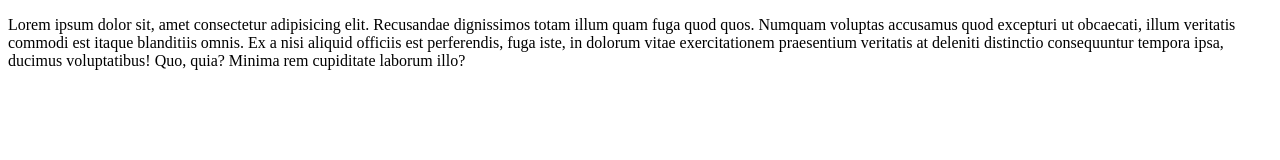
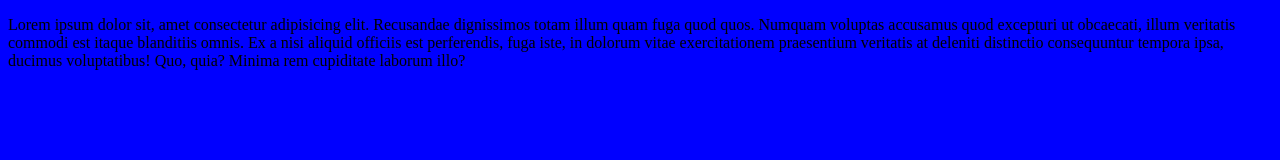
Before and after one commit to gupta-karan1/javascript-challenges-beginner, a plain HTML site: page Lab8_exercises/Exercise3/index.html in a window 1280 px wide. Both pictures are taken after a click on the element 640 px from the left and 43 px from the top of the page. Drawn offline with Linux system fonts and the light colour scheme.

Commit message:
lab done

```diff
--- a/Lab8_exercises/Exercise3/index.html
+++ b/Lab8_exercises/Exercise3/index.html
@@ -6,17 +6,20 @@
     <meta name="viewport" content="width=device-width, initial-scale=1.0">
     <title>Document</title>
 </head>
-<body id="body" onclick="whiteBgColor();">
-    <p id="para" onclick="bgColor();">Lorem ipsum dolor sit, amet consectetur adipisicing elit. Recusandae dignissimos totam illum quam fuga quod quos. Numquam voluptas accusamus quod excepturi ut obcaecati, illum veritatis commodi est itaque blanditiis omnis.
+<body>
+    <p id="para" onclick="backColor();">Lorem ipsum dolor sit, amet consectetur adipisicing elit. Recusandae dignissimos totam illum quam fuga quod quos. Numquam voluptas accusamus quod excepturi ut obcaecati, illum veritatis commodi est itaque blanditiis omnis.
     Ex a nisi aliquid officiis est perferendis, fuga iste, in dolorum vitae exercitationem praesentium veritatis at deleniti distinctio consequuntur tempora ipsa, ducimus voluptatibus! Quo, quia? Minima rem cupiditate laborum illo?</p>
     <script>
-        // const paraText = document.getElementById("para");
-        function bgColor() {
-            document.body.style.backgroundColor = "blue";
+        let colorChange = true;
+        function backColor() {
+            if (colorChange == true) {
+                document.body.style.backgroundColor = "blue";
+                colorChange = false;
+            } else if(colorChange == false) {
+                document.body.style.backgroundColor = "white";
+                colorChange = true;
+            }
         }
-        // function whiteBgColor(){
-        //     document.body.style.backgroundColor = "default";
-        // }
     </script>
 </body>
 </html>
```
